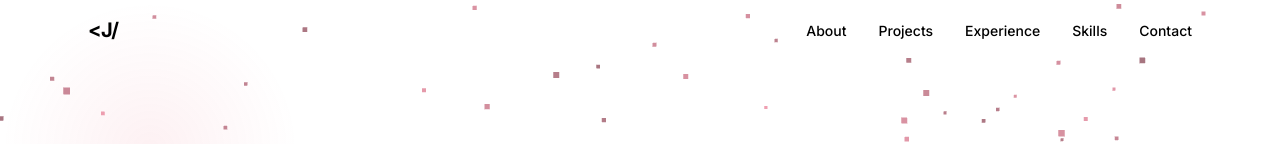
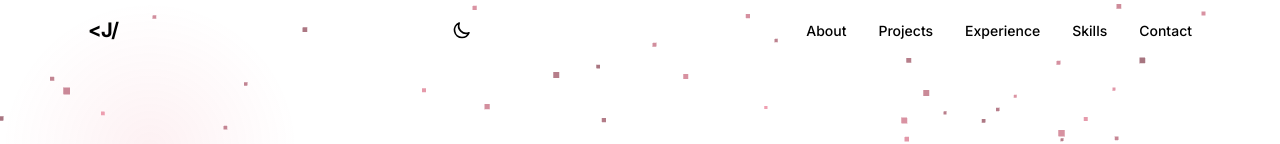
Before and after one commit to Chapunk1620/Portfolio, a Next.js app: page / in a window 1280 px wide. Shown: the top 144 px of the page. Built offline with nearby package versions, Linux system fonts and the light colour scheme.

Commit message:
feat(theme): integrate ThemeProvider and ThemeToggle into layout

```diff
--- a/app/layout.tsx
+++ b/app/layout.tsx
@@ -6,6 +6,8 @@ import ScrollProgress from "@/components/ScrollProgress";
 import CursorGlow from "@/components/CursorGlow";
 import BackToTop from "@/components/BackToTop";
 import Footer from "@/components/Footer";
+import ThemeProvider from "@/components/ThemeProvider";
+import SkipToContent from "@/components/SkipToContent";
 
 const inter = Inter({
   subsets: ["latin"],
@@ -53,18 +55,21 @@ export default function RootLayout({
   children: React.ReactNode;
 }) {
   return (
-    <html lang="en" className={`scroll-smooth ${inter.variable} ${jetbrainsMono.variable}`}>
+    <html lang="en" className={`scroll-smooth dark ${inter.variable} ${jetbrainsMono.variable}`} suppressHydrationWarning>
       <body>
         <script
           type="application/ld+json"
           dangerouslySetInnerHTML={{ __html: JSON.stringify(jsonLd) }}
         />
-        <CursorGlow />
-        <ScrollProgress />
-        <Navbar />
-        <main>{children}</main>
-        <BackToTop />
-        <Footer />
+        <ThemeProvider>
+          <SkipToContent />
+          <CursorGlow />
+          <ScrollProgress />
+          <Navbar />
+          <main id="main-content">{children}</main>
+          <BackToTop />
+          <Footer />
+        </ThemeProvider>
       </body>
     </html>
   );
--- a/components/Navbar.tsx
+++ b/components/Navbar.tsx
@@ -2,6 +2,7 @@
 
 import { useState, useEffect } from "react";
 import { motion, AnimatePresence } from "framer-motion";
+import ThemeToggle from "./ThemeToggle";
 
 const navLinks = [
   { label: "About", href: "#about" },
@@ -58,6 +59,8 @@ export default function Navbar() {
           <span className="text-accent-red">&lt;</span>J<span className="text-accent-red">/</span>
         </a>
 
+        <div className="flex items-center gap-3">
+          <ThemeToggle />
           <button
             className="md:hidden text-2xl"
             onClick={() => setMenuOpen(!menuOpen)}
@@ -65,19 +68,23 @@ export default function Navbar() {
           >
             {menuOpen ? "✕" : "☰"}
           </button>
+        </div>
 
         <ul className="hidden md:flex items-center gap-8">
           {navLinks.map((link) => (
             <li key={link.href}>
               <a
                 href={link.href}
-                className={`transition-colors duration-200 text-sm font-medium ${
+                className={`relative transition-colors duration-200 text-sm font-medium group ${
                   activeSection === link.href.slice(1)
                     ? "text-accent-red"
                     : "text-text-muted hover:text-accent-red"
                 }`}
               >
                 {link.label}
+                <span className={`absolute -bottom-1 left-0 h-0.5 bg-accent-red transition-all duration-300 ${
+                  activeSection === link.href.slice(1) ? "w-full" : "w-0 group-hover:w-full"
+                }`} />
               </a>
             </li>
           ))}
```
Lines whose indentation alone changed are shown as unchanged.
